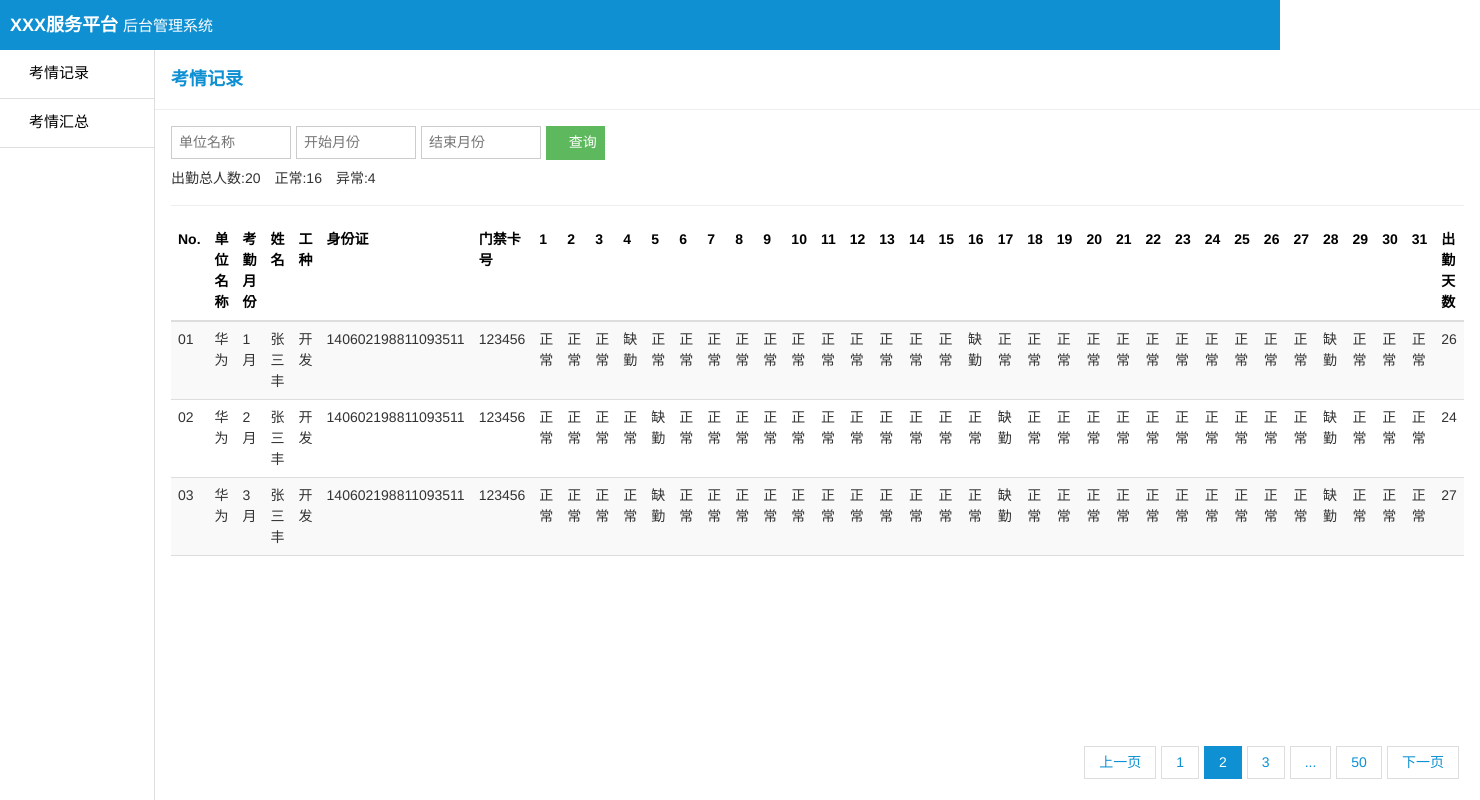
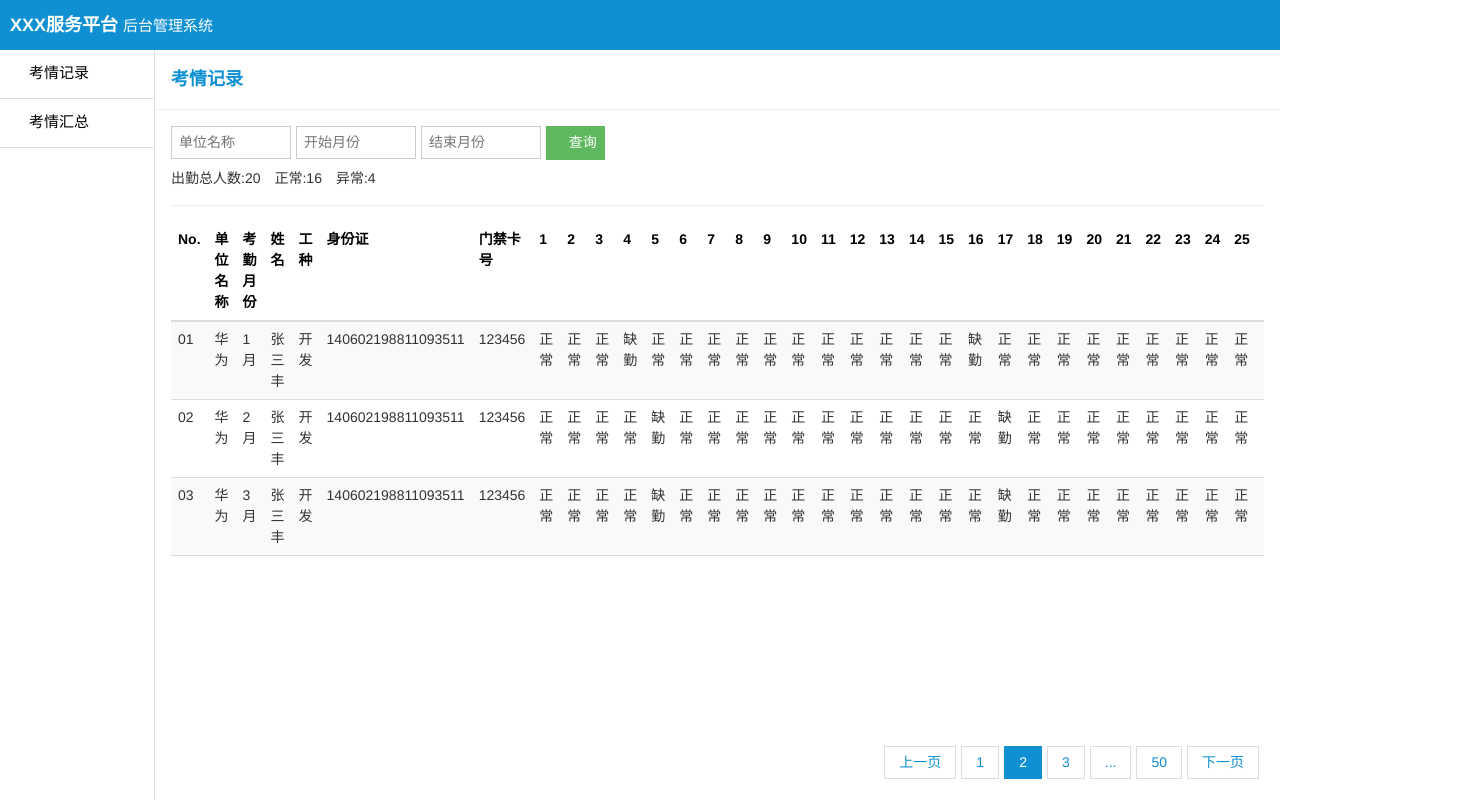
Before and after one commit to kobe1314/vistor-management-system, a React app: page /attendance/summaries in a window 1280 px wide. Shown: the whole page, 1480 px wide, since content can reach past the window. Built offline with nearby package versions, Linux system fonts and the light colour scheme; a web font is replaced by a local one.

Commit message:
change the css of summaries

```diff
--- a/src/assets/css/content.css
+++ b/src/assets/css/content.css
@@ -4,8 +4,9 @@
     flex-direction: column;
 }
 .page-content{
-    padding:1.6rem;
+    margin:1.6rem;
     flex-grow:1;
+    overflow-x:auto;
 }
 .page-content table{
     min-width:100%;
--- a/src/components/records/Records.js
+++ b/src/components/records/Records.js
@@ -15,11 +15,6 @@ class Records extends Component {
         this.props.fetchRecords();
         console.log(this.props);
     }
-
-    componentWillUpdate(nextProps) {
-      console.log(nextProps.records);
-    }
-
     render() {
         const datas = this.props.records && this.props.records.records || [];
         return (
--- a/src/components/summaries/Summaries.js
+++ b/src/components/summaries/Summaries.js
@@ -12,7 +12,7 @@ class Summaries extends Component {
     render() {
         return (
             <div className="right-content">
-                 <Breadcrumb />
+                <Breadcrumb />
                 <SummariesTableFilter />
                 <div className="page-content page-records">
                     <table>
--- a/src/router/App.css
+++ b/src/router/App.css
@@ -26,4 +26,5 @@
 }
 .page-main-right{
     flex-grow:1;
+    overflow:hidden;
 }
```
